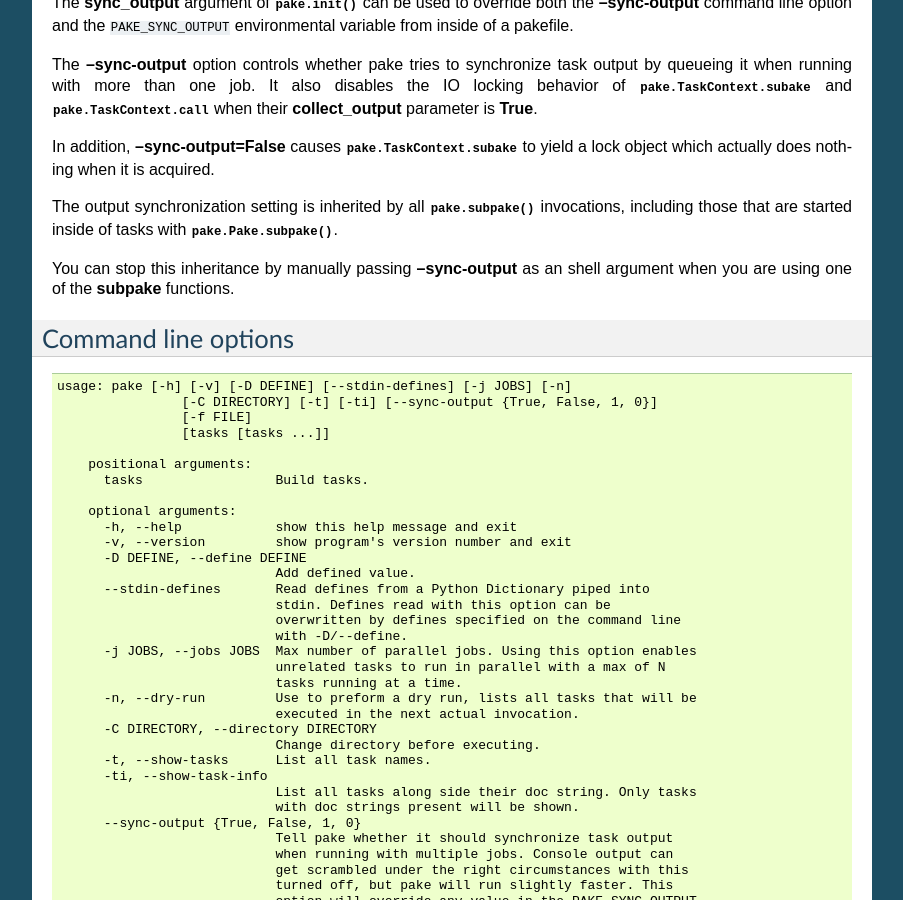
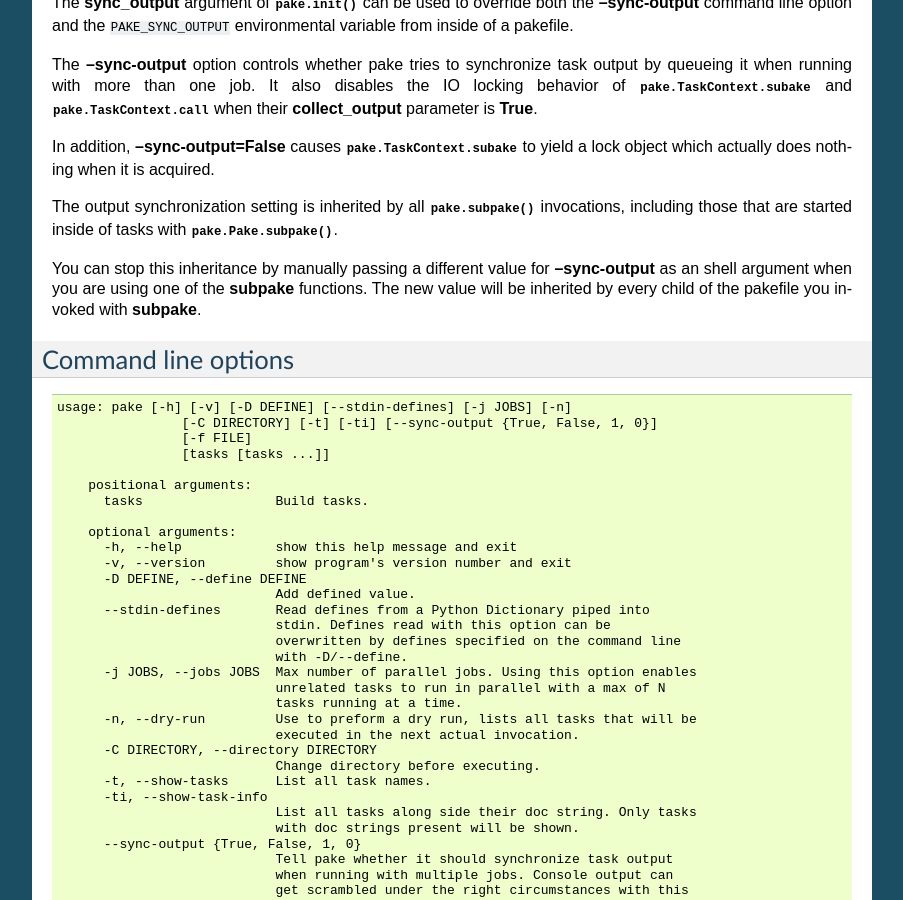
Before and after one commit to Teriks/pake, a Sphinx documentation site: the page built from docs/source/runningpake.rst, in a window 1280 px wide and 900 px high, scrolled down 4132 px. Shown: the whole window, without its empty margins (198-1101 px from the left). Built offline with Sphinx 7.4.7, drawn with Linux system fonts in a browser that asks for light colours.

Commit message:
Rewording in running pake doc

```diff
--- a/docs/source/runningpake.rst
+++ b/docs/source/runningpake.rst
@@ -280,8 +280,9 @@ object which actually does nothing when it is acquired.
 The output synchronization setting is inherited by all :py:meth:`pake.subpake` invocations,
 including those that are started inside of tasks with :py:meth:`pake.Pake.subpake`.
 
-You can stop this inheritance by manually passing **--sync-output** as an shell argument
-when you are using one of the **subpake** functions.
+You can stop this inheritance by manually passing a different value for **--sync-output**
+as an shell argument when you are using one of the **subpake** functions.  The new value
+will be inherited by every child of the pakefile you invoked with **subpake**.
 
 
 Command line options
```
